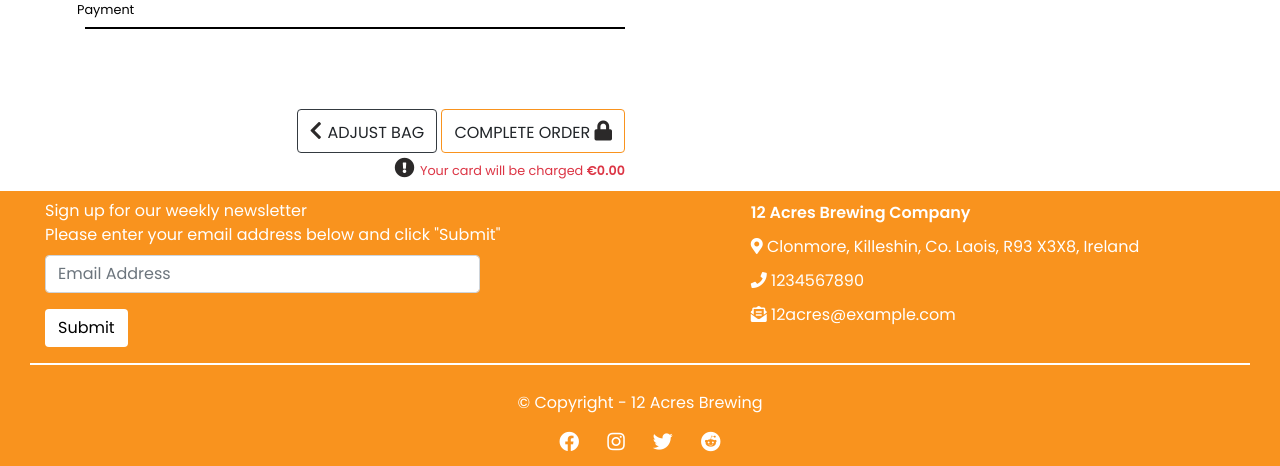
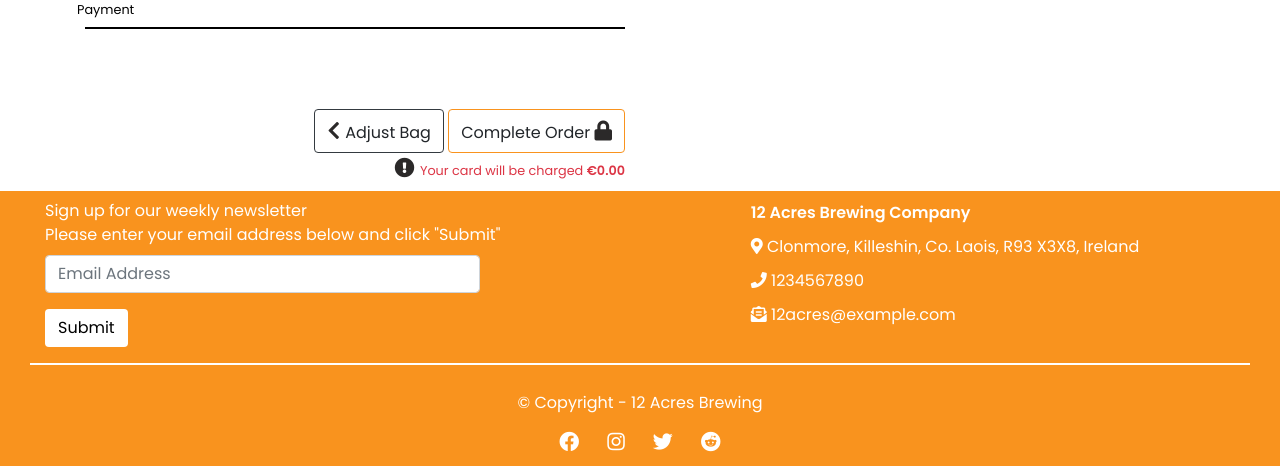
Before and after one commit to farrelleoin93/12-acres-beer, a Django app: template checkout/templates/checkout/checkout.html in a window 1280 px wide. Shown: the part 927-1393 px from the top of the page. Run offline with Django 3.2, Linux system fonts and the light colour scheme; the template is opened without the code that fills it: values that come from a table or form of the project are taken from there, others are empty; some libraries are stand-ins or nearby versions.

Commit message:
Removed uppercase class

```diff
--- a/checkout/templates/checkout/checkout.html
+++ b/checkout/templates/checkout/checkout.html
@@ -108,10 +108,10 @@
 							<span class="icon">
 								<i class="fas fa-chevron-left"></i>
 							</span>
-							<span class="text-uppercase">Adjust Bag</span>
+							<span>Adjust Bag</span>
 						</a>
 						<button id="submit-button" class="btn border-orange mt-3">
-							<span class="text-uppercase">Complete Order</span>
+							<span>Complete Order</span>
 							<span class="icon">
 								<i class="fas fa-lock"></i>
 							</span>
```
